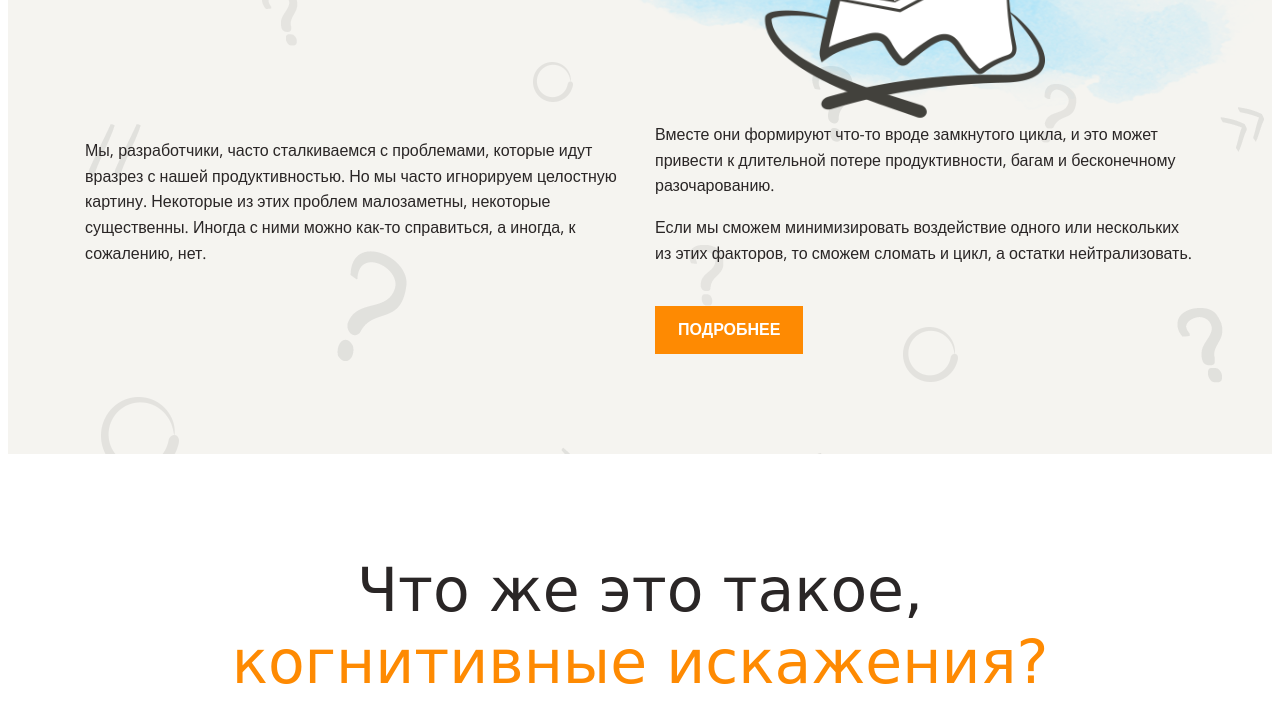
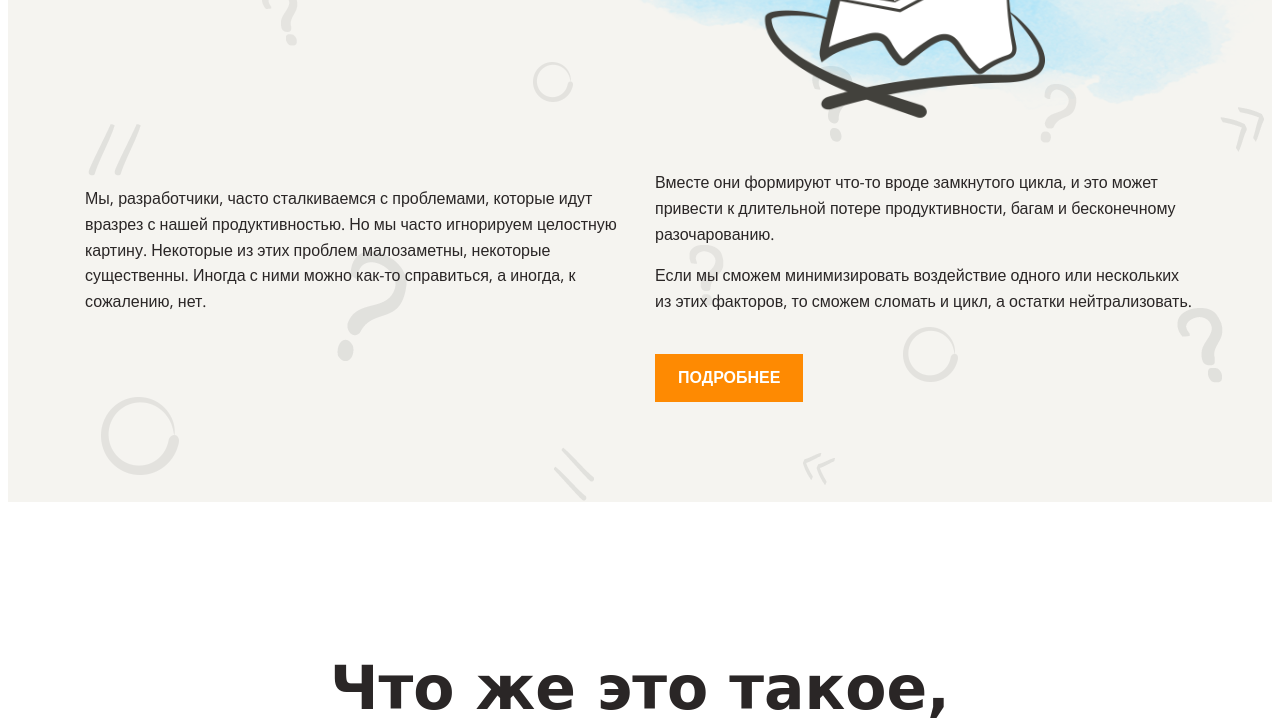
Before and after one commit to leinovladimir/layout-designer-project-lvl1, a website: page src/index.html in a window 1280 px wide. Shown: the part 430-1152 px from the top of the page. Drawn offline with nearby package versions, Linux system fonts and the light colour scheme; a web font is replaced by a local one.

Commit message:
fix reset css

```diff
--- a/src/styles/style.css
+++ b/src/styles/style.css
@@ -1,5 +1,5 @@
 @import url('https://fonts.googleapis.com/css2?family=Neucha&family=Open+Sans:ital,wght@0,400;0,700;1,400&display=swap');
-@import url('./reset.css');
+/* @import url('./reset.css'); */
 
 :root {
 --white: #fff;
```
